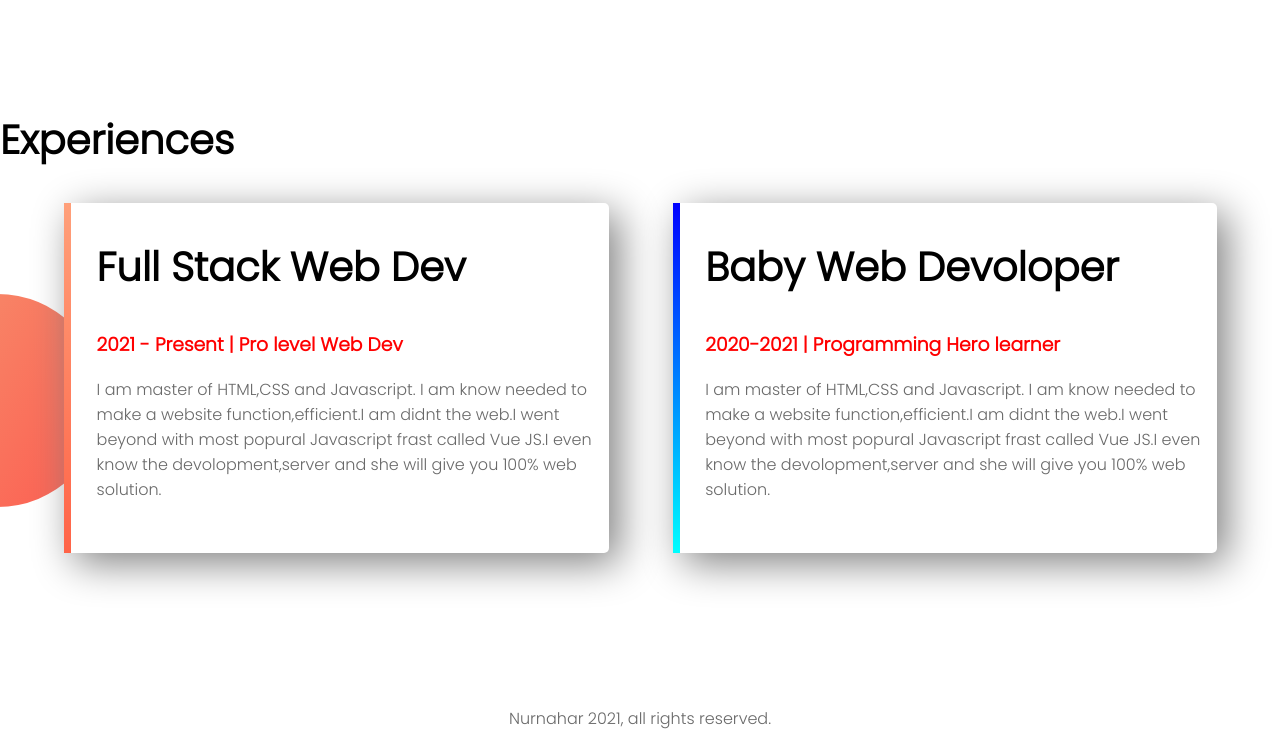
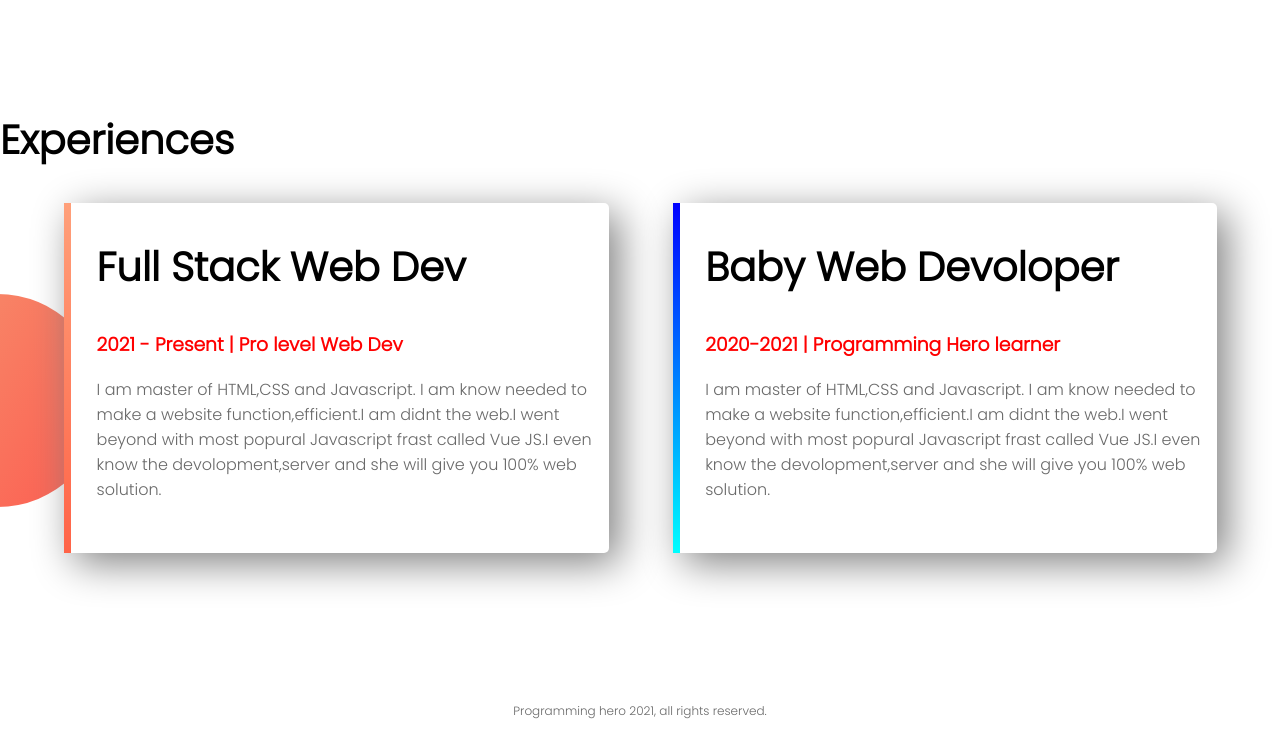
Before and after one commit to nurnaharnuri/web-protfolio, a plain HTML site: page index.html in a window 1280 px wide. Shown: the part 1083-1830 px from the top of the page. Drawn offline with Linux system fonts and the light colour scheme.

Commit message:
updated footer

```diff
--- a/index.html
+++ b/index.html
@@ -48,7 +48,7 @@
 </div>
 </section>
 <footer>
-    <p>Nurnahar 2021, all rights reserved.</p>
+    <p>Programming hero 2021, all rights reserved.</p>
 </footer>
 </body>
 </html>
--- a/style.css
+++ b/style.css
@@ -68,4 +68,5 @@
 }
 footer p{
     text-align: center;
+    font-size: 12px;
 }
```
